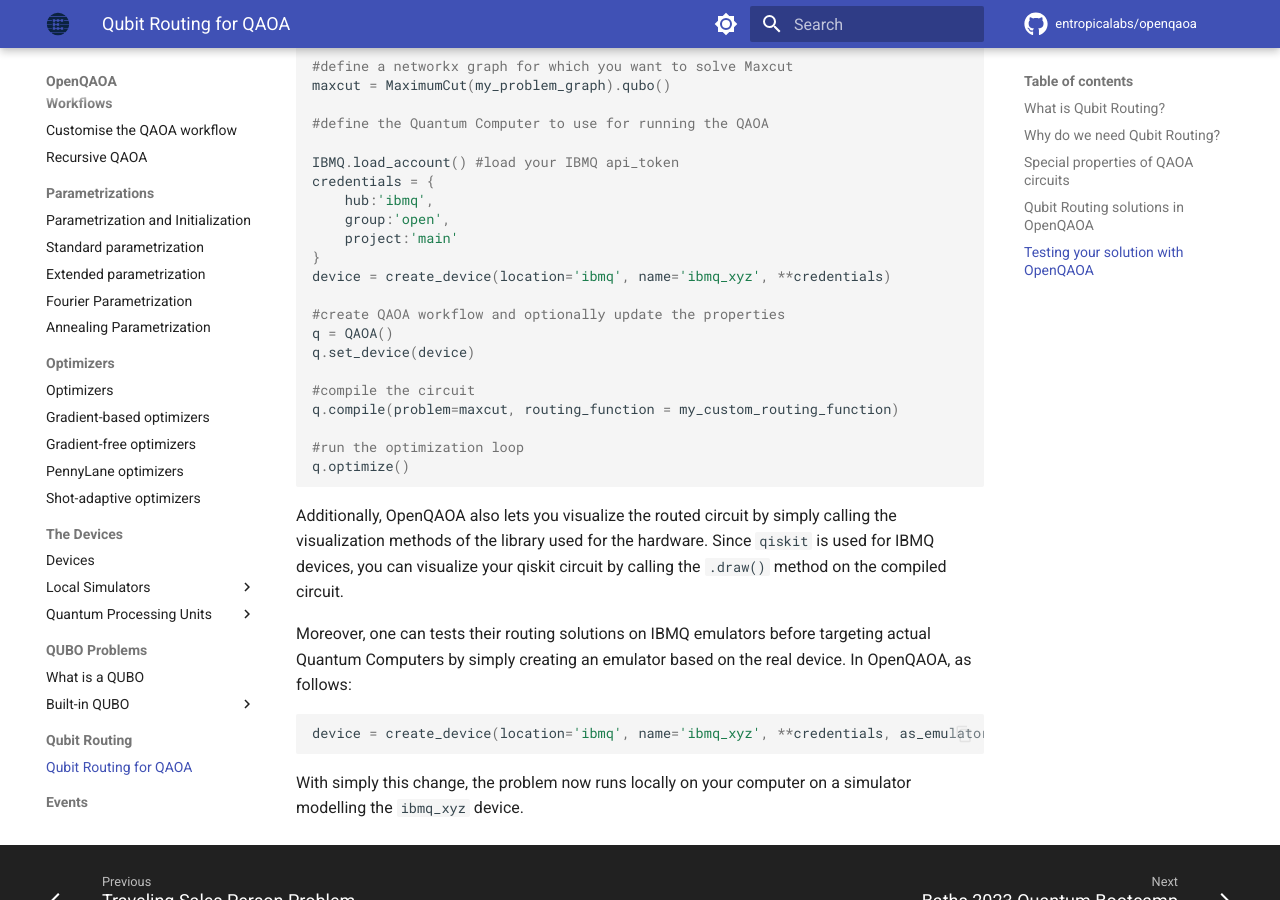
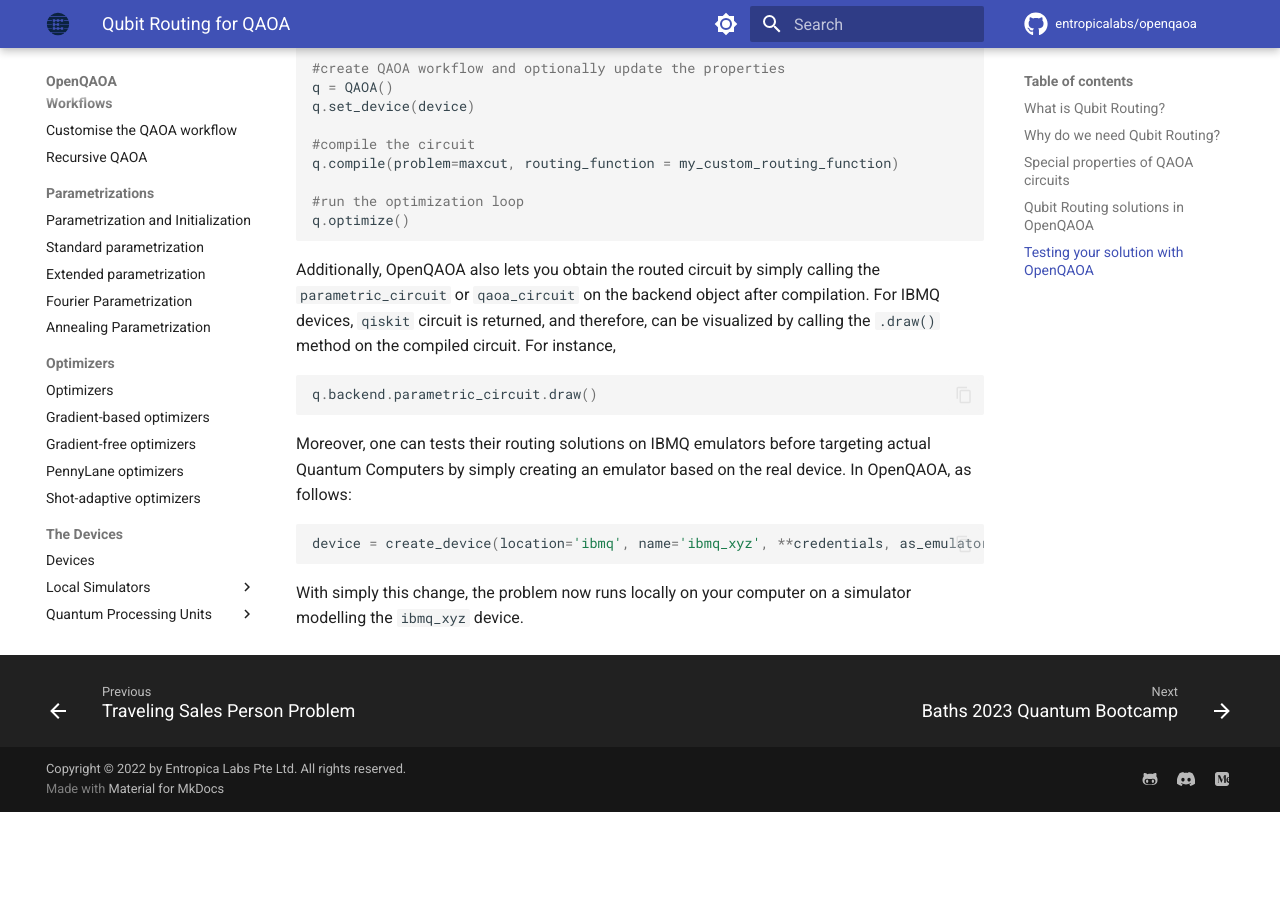
Before and after one commit to entropicalabs/openqaoa-website, an MkDocs documentation site: the page built from docs/qubit-routing/qaoa-qubit-routing.md, in a window 1280 px wide and 900 px high, scrolled down 5275 px. Built offline with MkDocs 1.6.1 and Material for MkDocs 9.7.7, drawn with Linux system fonts in a browser that asks for light colours; comment, search, counter and statistics services are not loaded; after the commit the page ends 6087 px from its top, so only the background shows below that; some of the changed text lies outside the part shown.

Commit message:
accounted for comments on the PR

````diff
--- a/docs/qubit-routing/qaoa-qubit-routing.md
+++ b/docs/qubit-routing/qaoa-qubit-routing.md
@@ -16,9 +16,11 @@ QAOA circuits are a type of variational circuits with alternating layers of para
 
 To circumvent the absence of connected edges between qubits, qubit routing solutions employ $SWAP_{ij}$ gates, that swap the state of qubits $i,j$ physically on the hardware. This allows the desired qubit state to travel along the chain of physically connected qubits as shown in the following figure.
 
-![swap_along_chain_example](/img/swap_travel_example.png)
+<p align="center">
+	<img src="/img/swap_travel_example.png"  width="50%" height="25%">
+</p>
 
-In the example above, we use a SWAP gate between qubits $Q_2,Q_4$, to swap the positions of the two qubits. This now allows us to implement the required entangling gates between qubits $Q_1,Q_4$, and between $Q_3,Q_4$. Similarly, the entangling gates with $Q_5$ can be implemented by first swapping the qubits in the current position of $Q_4$. The final equivalent circuit will resemble to that in the following figure.
+Such application of SWAPs can facilitate the swapping of positions of the two qubits $Q_2, Q_4$ as shown in the figure below. This now allows us to implement the required entangling gates between qubits $Q_1,Q_4$, and between $Q_3,Q_4$. Similarly, the entangling gates with $Q_5$ can be implemented by first swapping the qubits in the current position of $Q_4$. The final equivalent circuit will resemble to that in the following figure.
 
 ![qaoa_routing_example_2](/img/routing_2.png) ![routing_example_circuit_2](/img/swap_ckts.png)
 
@@ -116,7 +118,11 @@ q.compile(problem=maxcut, routing_function = my_custom_routing_function)
 q.optimize()
 ```
 
-Additionally, OpenQAOA also lets you visualize the routed circuit by simply calling the visualization methods of the library used for the hardware. Since `qiskit` is used for IBMQ devices, you can visualize your qiskit circuit by calling the `.draw()` method on the compiled circuit.
+Additionally, OpenQAOA also lets you obtain the routed circuit by simply calling the `parametric_circuit` or `qaoa_circuit` on the backend object after compilation. For IBMQ devices, `qiskit` circuit is returned, and therefore, can be visualized by calling the `.draw()` method on the compiled circuit. For instance,
+
+```Python
+q.backend.parametric_circuit.draw()
+```
 
 Moreover, one can tests their routing solutions on IBMQ emulators before targeting actual Quantum Computers by simply creating an emulator based on the real device. In OpenQAOA, as follows:
 ```Python
````
Also changed, not shown: other parts of docs/qubit-routing/qaoa-qubit-routing.md (+3 -3 lines).
